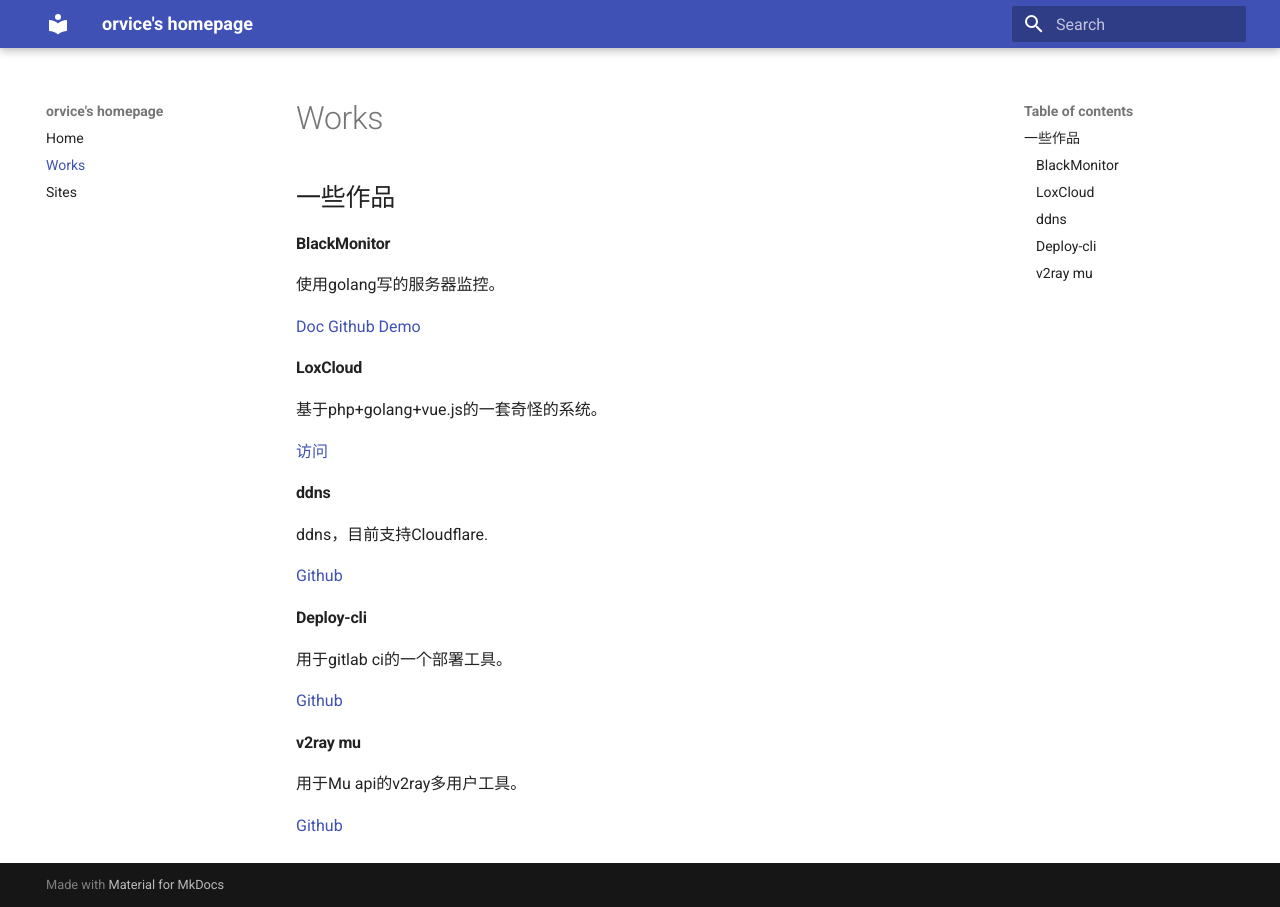
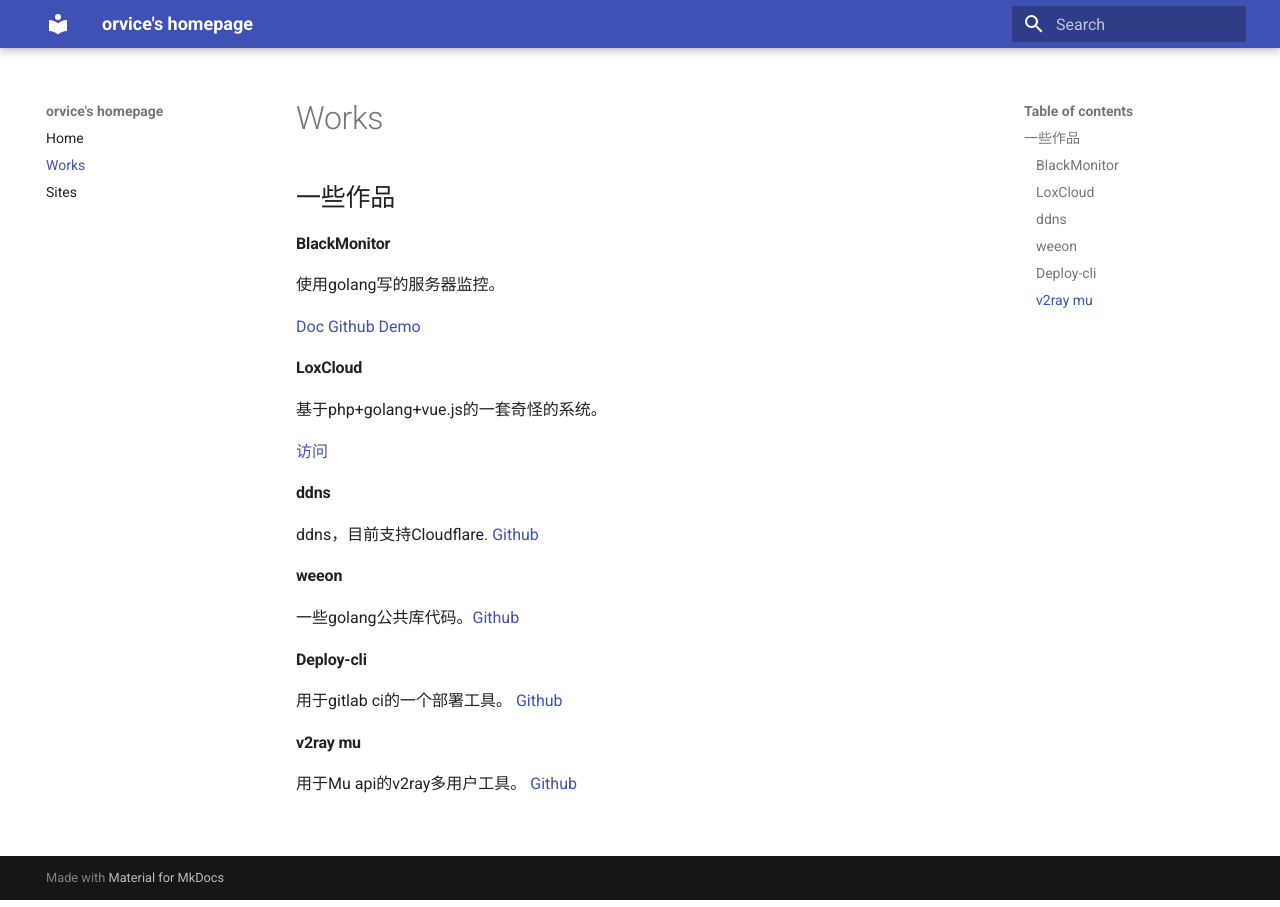
Before and after one commit to orvice/homepage, an MkDocs documentation site: the page built from docs/works.md, in a window 1280 px wide. Built offline with MkDocs 1.6.1 and Material for MkDocs 9.7.7, drawn with Linux system fonts in a browser that asks for light colours; old or Windows-style settings are respelled for this version of MkDocs.

Commit message:
add weeon

```diff
--- a/docs/works.md
+++ b/docs/works.md
@@ -15,19 +15,19 @@
 
 #### ddns
 
-ddns，目前支持Cloudflare.
+ddns，目前支持Cloudflare. [Github](https://github.com/orvice/ddns)
 
-[Github](https://github.com/orvice/ddns)
+
+#### weeon
+
+一些golang公共库代码。[Github](https://github.com/weeon)
 
 
 #### Deploy-cli
 
-用于gitlab ci的一个部署工具。
+用于gitlab ci的一个部署工具。 [Github](https://github.com/weeon/deploy-cli)
 
-[Github](https://github.com/weeon/deploy-cli)
 
 #### v2ray mu
 
-用于Mu api的v2ray多用户工具。
-
-[Github](https://github.com/orvice/v2ray-mu)
+用于Mu api的v2ray多用户工具。 [Github](https://github.com/orvice/v2ray-mu)
```
